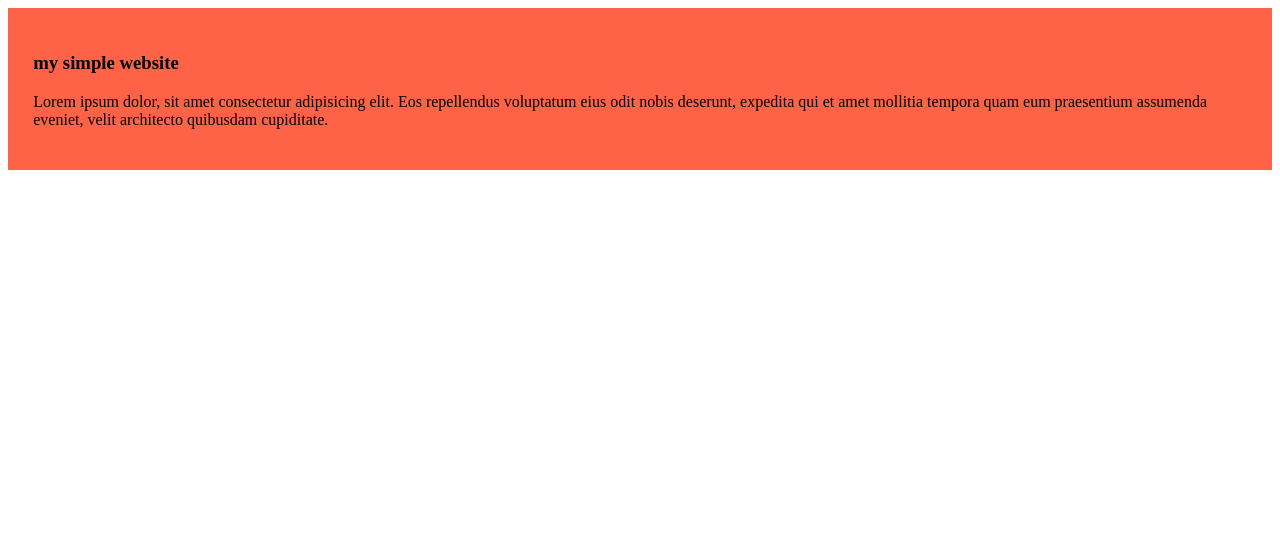
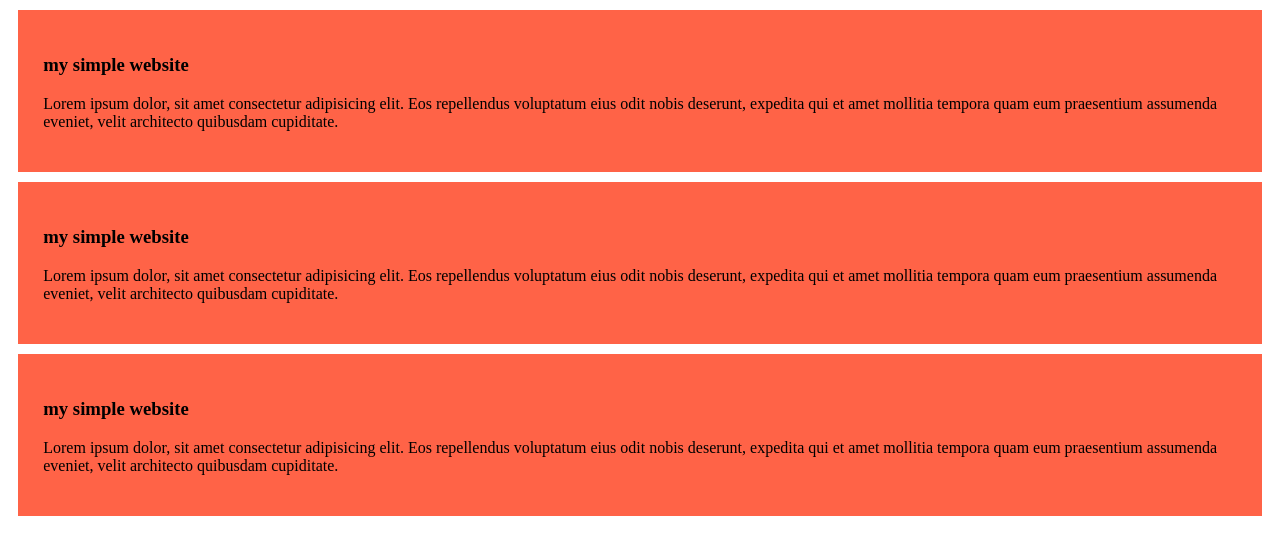
Before and after one commit to Abd-AhadCMD/my-simple-website, a plain HTML site: page index.html in a window 1280 px wide. Drawn offline with Linux system fonts and the light colour scheme.

Commit message:
added the second and third blog

```diff
--- a/index.html
+++ b/index.html
@@ -11,5 +11,13 @@
         <h3>my simple website</h3>
     <p>Lorem ipsum dolor, sit amet consectetur adipisicing elit. Eos repellendus voluptatum eius odit nobis deserunt, expedita qui et amet mollitia tempora quam eum praesentium assumenda eveniet, velit architecto quibusdam cupiditate.</p>
     </div>
+    <div>
+        <h3>my simple website</h3>
+    <p>Lorem ipsum dolor, sit amet consectetur adipisicing elit. Eos repellendus voluptatum eius odit nobis deserunt, expedita qui et amet mollitia tempora quam eum praesentium assumenda eveniet, velit architecto quibusdam cupiditate.</p>
+    </div>
+    <div>
+        <h3>my simple website</h3>
+    <p>Lorem ipsum dolor, sit amet consectetur adipisicing elit. Eos repellendus voluptatum eius odit nobis deserunt, expedita qui et amet mollitia tempora quam eum praesentium assumenda eveniet, velit architecto quibusdam cupiditate.</p>
+    </div>
 </body>
 </html>
--- a/styles/blog.css
+++ b/styles/blog.css
@@ -1,4 +1,5 @@
 div{
     background-color: tomato;
     padding: 2%;
+    margin: 10px;
 }
```
